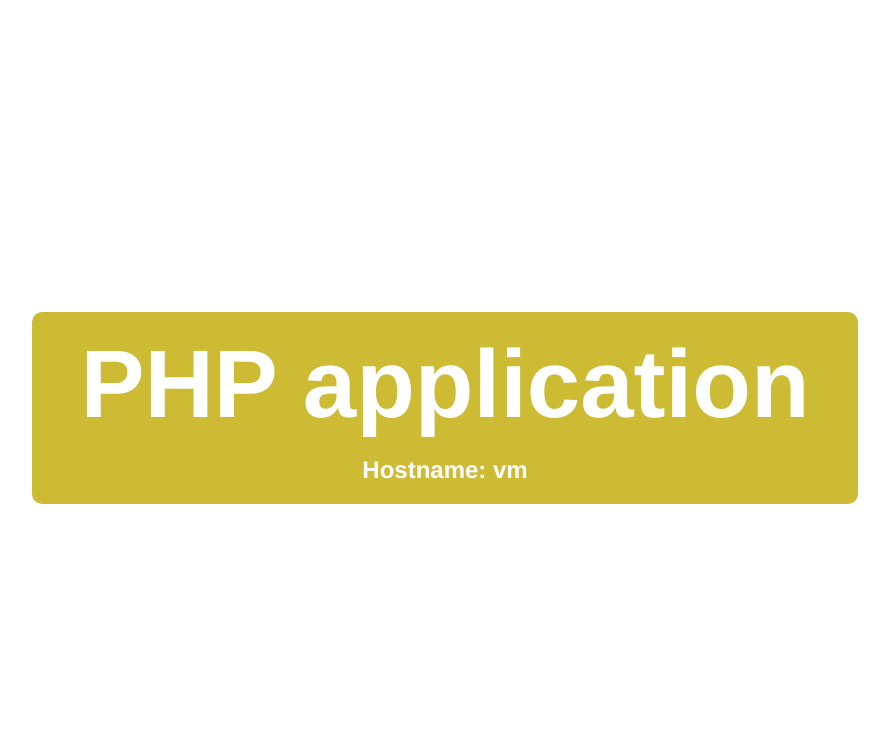
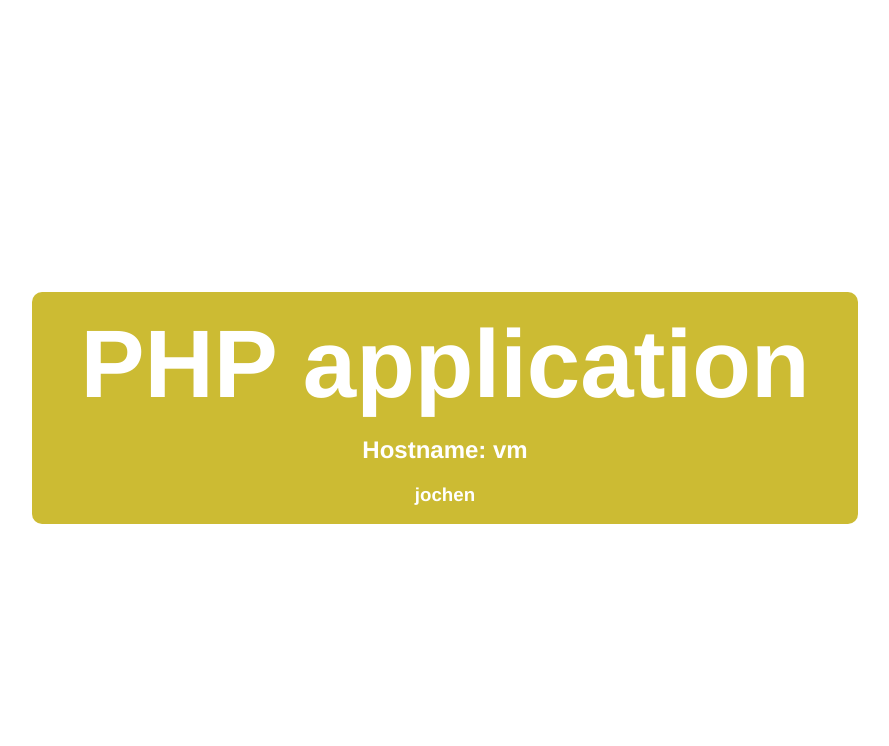
Before and after one commit to JochenWilms/openshift-php-application, a PHP site: page / in a window 1280 px wide. Shown: the top 746 px of the page, without its empty margins (195-1084 px from the left). Run offline with PHP 8.4, Linux system fonts and the light colour scheme.

Commit message:
update repo

```diff
--- a/index.php
+++ b/index.php
@@ -16,6 +16,7 @@
 <div class="box">
 	<h1>PHP application</h1>
 	<h2>Hostname: <?php echo gethostname(); ?></h2>
+	<h3>jochen</h3>
 </div>
 </body>
 </html>
```
